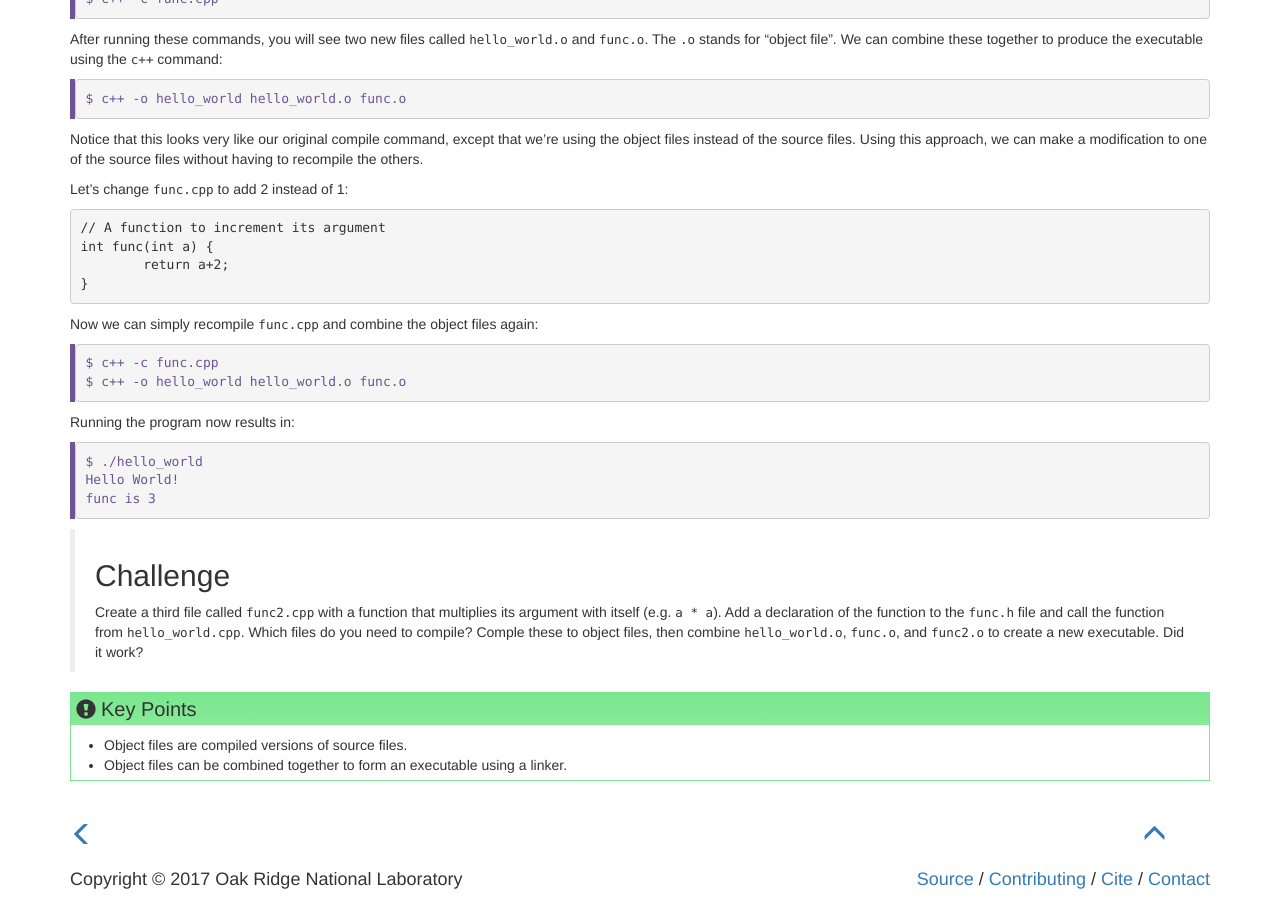
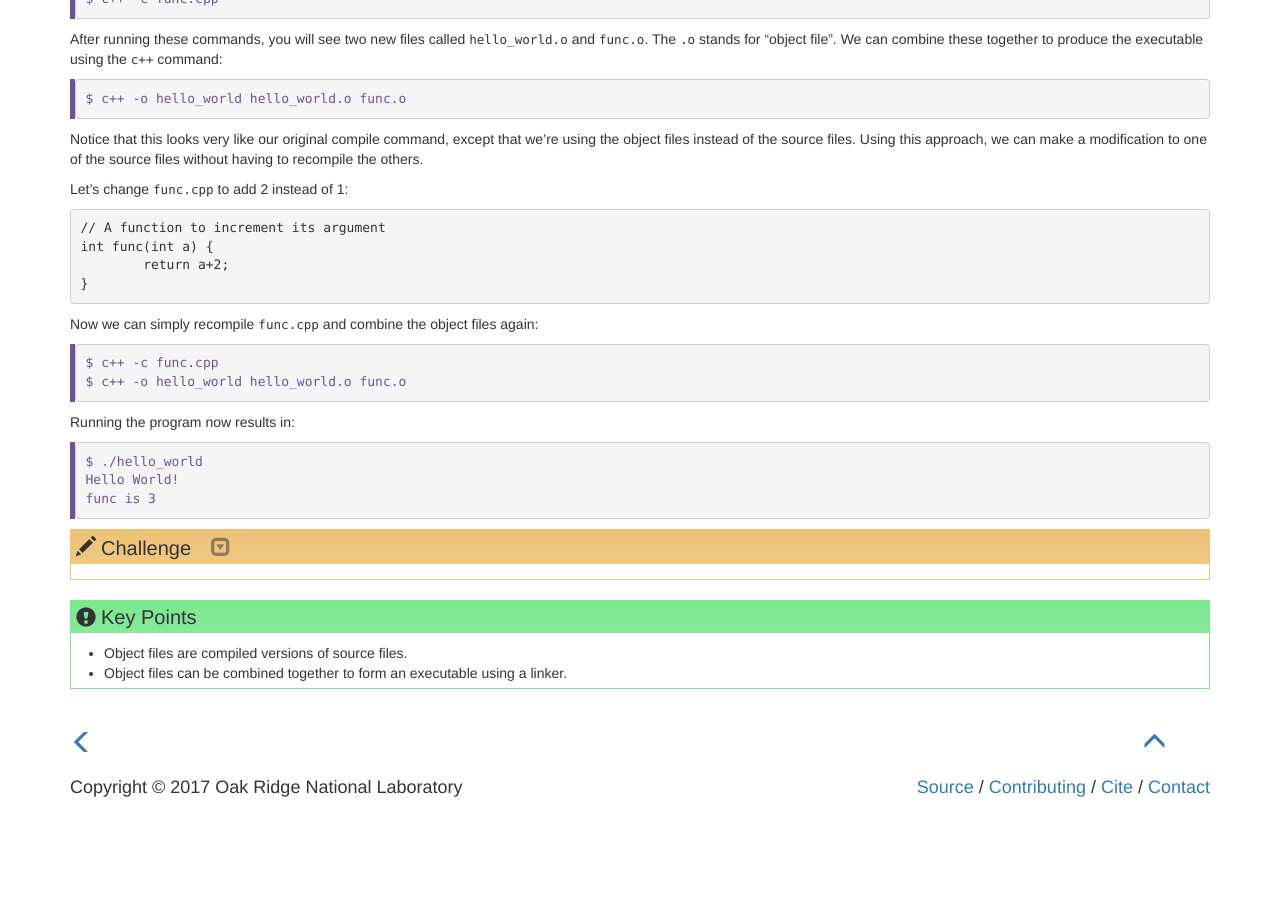
Before and after one commit to ornl-ssd/compiler-intro, a Jekyll site: the page built from _episodes/03-object-files.md, in a window 1280 px wide and 900 px high, scrolled down 906 px. Built offline with Jekyll 4.4.1, drawn with Linux system fonts in a browser that asks for light colours; after the commit the page ends 1714 px from its top, so only the background shows below that.

Commit message:
Signed-off-by: Greg Watson <g.watson@computer.org>

```diff
--- a/_episodes/03-object-files.md
+++ b/_episodes/03-object-files.md
@@ -81,3 +81,4 @@ func is 3
 > Create a third file called `func2.cpp` with a function that multiplies its argument with itself (e.g. `a * a`). Add a declaration of the
 > function to the `func.h` file and call the function from `hello_world.cpp`. Which files do you need to compile? Comple these to object
 > files, then combine `hello_world.o`, `func.o`, and `func2.o` to create a new executable. Did it work?
+{: .challenge}
```
